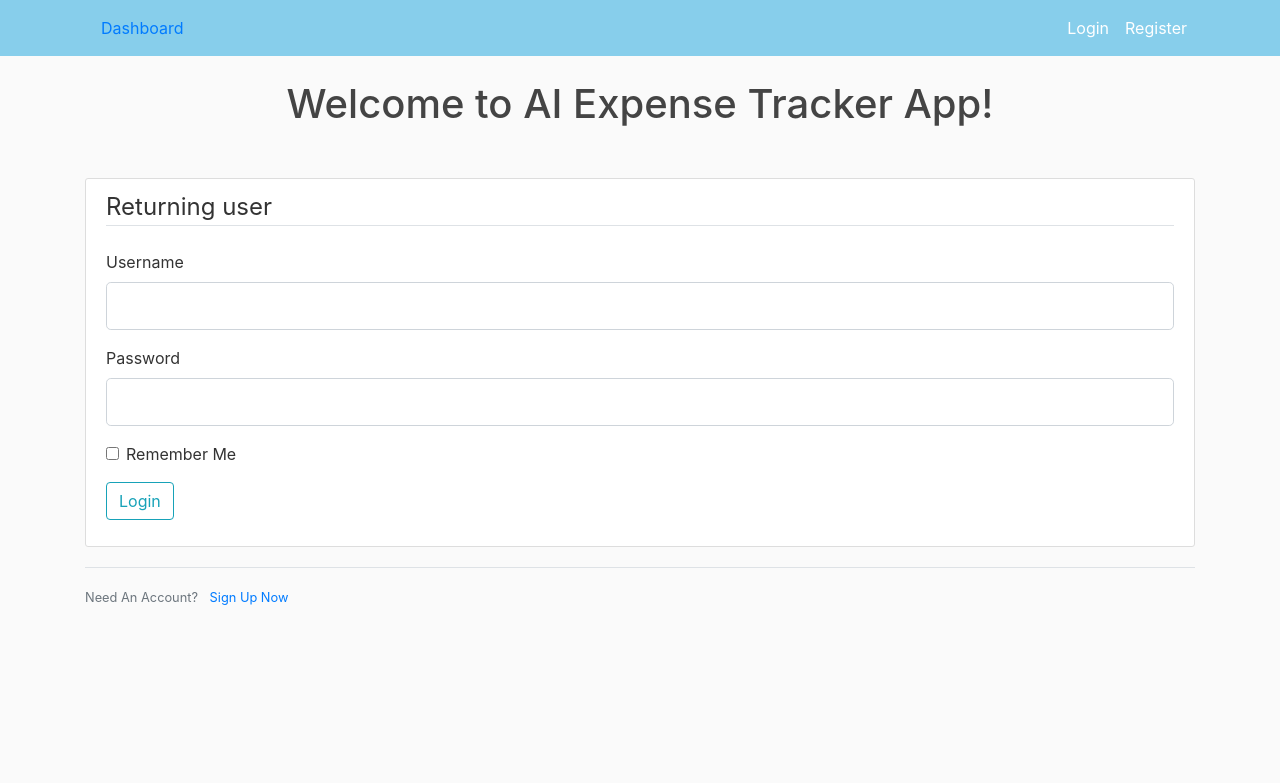
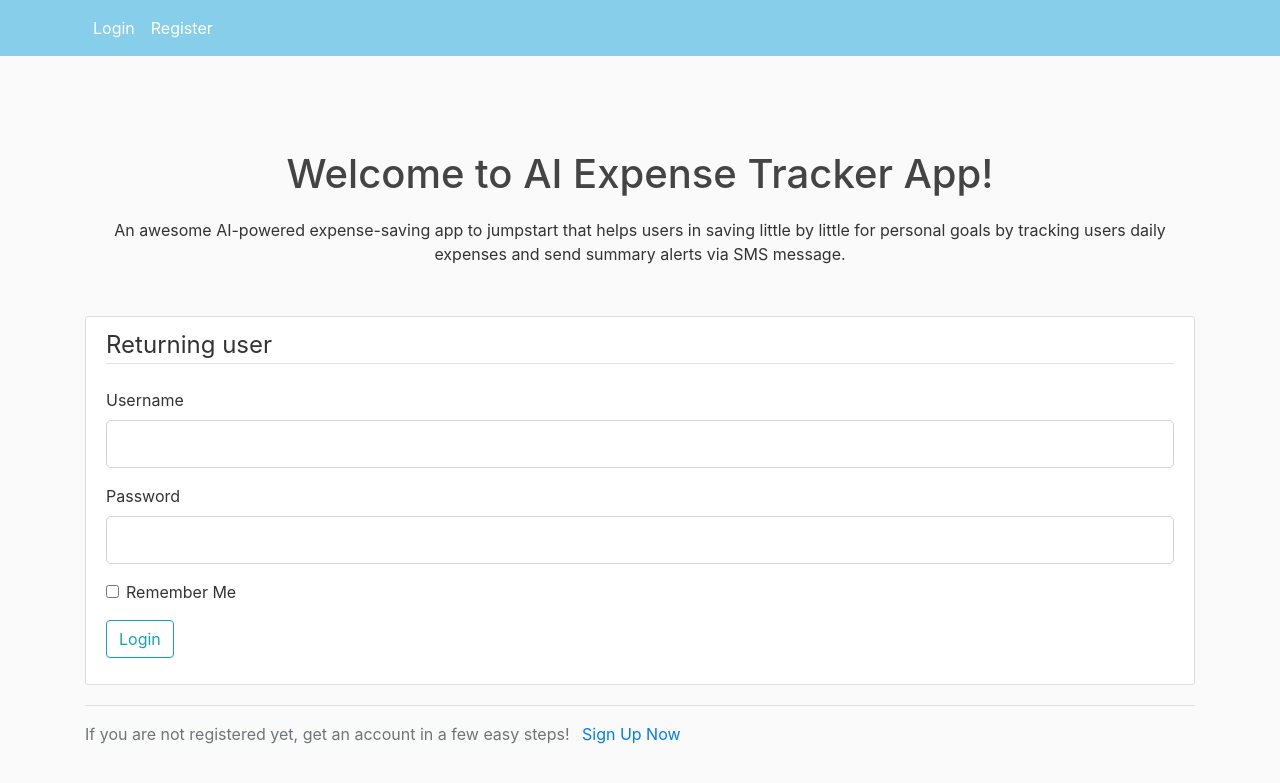
Before and after one commit to tnguyen606-cs/AI-ExpenseApp, a Flask app: page /login in a window 1280 px wide. Shown: the top 783 px of the page. Run offline with Flask 2, Linux system fonts and the light colour scheme.

Commit message:
Updated some components and edited Readme file

```diff
--- a/flaskmain.py
+++ b/flaskmain.py
@@ -21,6 +21,8 @@
 db = SQLAlchemy(app)
 
 # CREATE TABLE
+
+
 class User(db.Model):
     id = db.Column(db.Integer, primary_key=True)  # id for each User
     username = db.Column(db.String(21), unique=True, nullable=False)
@@ -78,7 +80,6 @@
     return render_template('register.html', title='Register', form=form)
 
 
-
 # An Alternative Way to create a debug mode
 if __name__ == '__main__':
     app.run(debug=True)
--- a/static/main.css
+++ b/static/main.css
@@ -30,6 +30,11 @@
   border: 1px solid #dddddd;
   border-radius: 3px;
   margin-top: 50px;
+  margin-bottom: 20px;
+}
+
+.container-fluid {
+  margin-top: 150px;
   margin-bottom: 20px;
 }
 
--- a/templates/layout.html
+++ b/templates/layout.html
@@ -15,9 +15,9 @@
             <nav class="navbar navbar-expand-md navbar-dark bg-steel fixed-top">
                 <div class="container">
                     <!-- Navbar Left Side -->
-                    <div class="collapse navbar-collapse" id="navbarToggle">
+                    <!-- <div class="collapse navbar-collapse" id="navbarToggle">
                         <a class="nav-item nav-link" href="{{ url_for('main') }}">Dashboard</a>
-                    </div>
+                    </div> -->
                     <!-- Navbar Right Side -->
                     <div class="navbar-nav">
                         <a class="nav-item nav-link" href="{{ url_for('login') }}">Login</a>
@@ -27,8 +27,11 @@
           </nav>
         </header>
         <main role="main" class="container">
-            <div class="container-fluid" style="text-align: center; color: blueviolet;">
+            <div class="container-fluid" style="text-align: center;">
                 <h1>Welcome to AI Expense Tracker App!</h1>
+            </div>
+            <div style="text-align: center;">
+                <p>An awesome AI-powered expense-saving app to jumpstart that helps users in saving little by little for personal goals by tracking users daily expenses and send summary alerts via SMS message.</p>
             </div>
             {% with messages = get_flashed_messages(with_categories=true) %}
                 {% if messages %}
--- a/templates/login.html
+++ b/templates/login.html
@@ -46,8 +46,8 @@
         </form>
     </div>
     <div class="border-top pt-3">
-        <small class="text-muted">
-            Need An Account? <a class="ml-2" href="{{ url_for('register') }}">Sign Up Now</a>
-        </small>
+        <p class="text-muted">
+            If you are not registered yet, get an account in a few easy steps! <a class="ml-2" href="{{ url_for('register') }}">Sign Up Now</a>
+        </p>
     </div>
 {% endblock content %}
--- a/templates/register.html
+++ b/templates/register.html
@@ -70,8 +70,8 @@
         </form>
     </div>
     <div class="border-top pt-3">
-        <small class="text-muted">
+        <p class="text-muted">
             Already Have An Account? <a class="ml-2" href="{{ url_for('login') }}">Sign In</a>
-        </small>
+        </p>
     </div>
 {% endblock content %}
```
Also changed, not shown: README.md.
